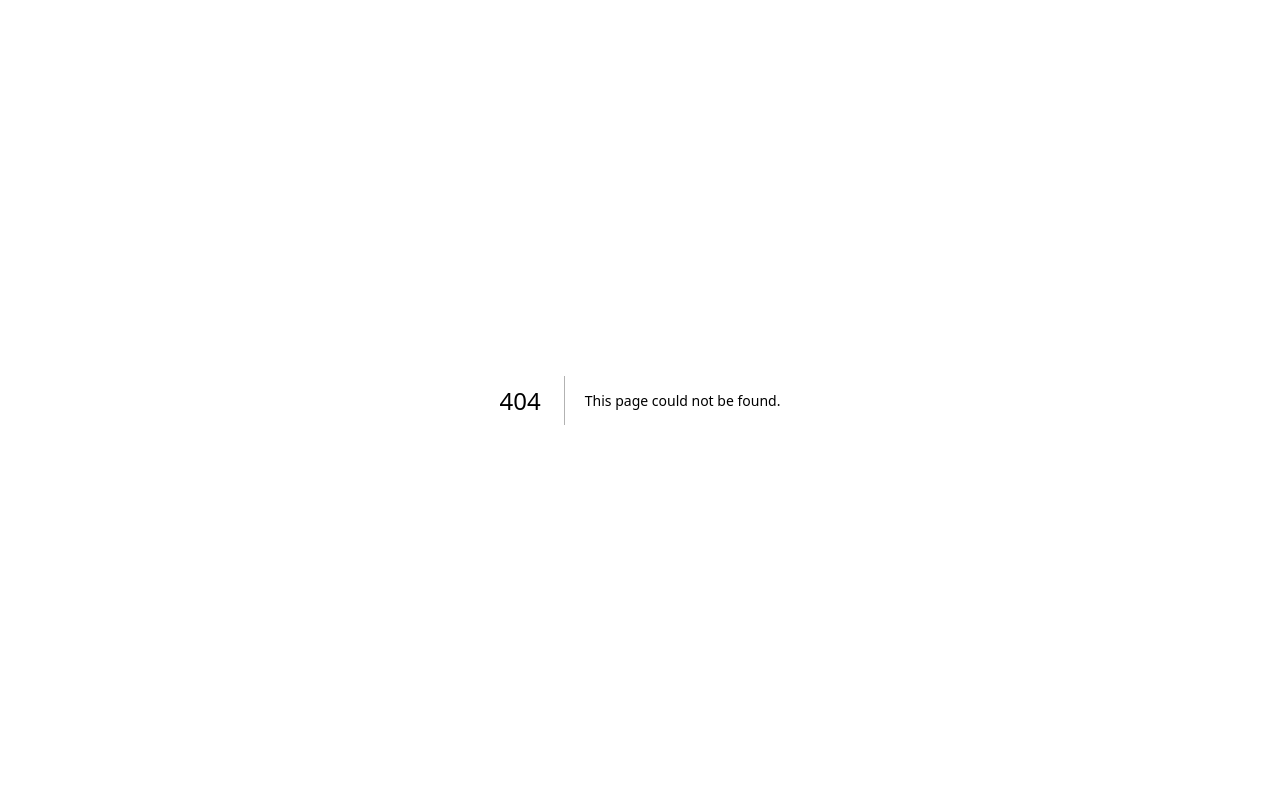
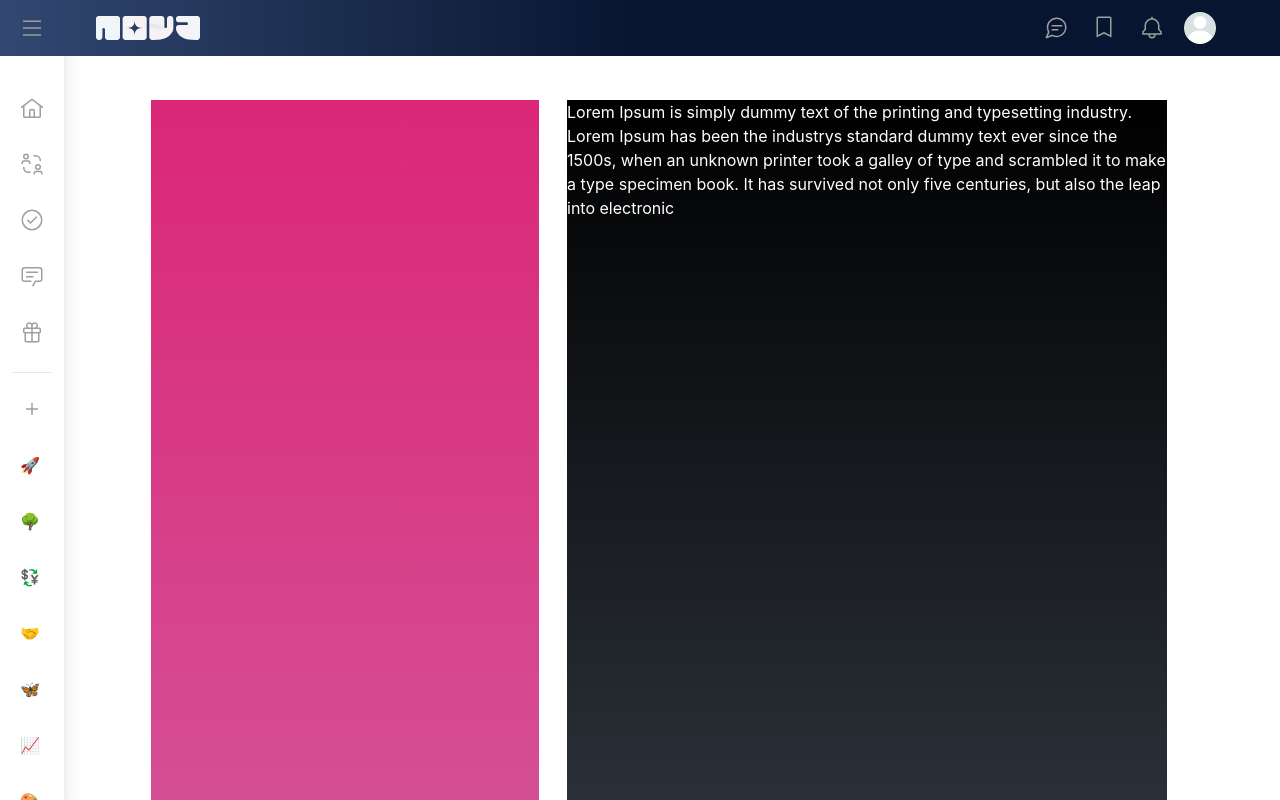
Before and after one commit to Balaganesh003/nova, a Next.js app: page /profile in a window 1280 px wide. Before the commit this address had no page. Built offline with nearby package versions, Linux system fonts and the light colour scheme.

Commit message:
Added the pagelayout for the profile page

```diff
--- a/pages/_app.js
+++ b/pages/_app.js
@@ -1,11 +1,18 @@
 import '../styles/globals.css';
 import '../styles/styles.scss';
 import { Provider } from 'react-redux';
+import NavBar from '../components/NavBar';
+import SideBar from '../components/SideBar';
+import { useState } from 'react';
 import store from '../store';
 
 function MyApp({ Component, pageProps }) {
+  const [sidebarOpen, setSidebarOpen] = useState(false);
+
   return (
     <Provider store={store}>
+      <NavBar sidebarOpen={sidebarOpen} setSidebarOpen={setSidebarOpen} />
+      <SideBar sidebarOpen={sidebarOpen} setSidebarOpen={setSidebarOpen} />
       <Component {...pageProps} />
     </Provider>
   );
--- a/pages/index.js
+++ b/pages/index.js
@@ -1,13 +1,10 @@
 import Head from 'next/head';
-import NavBar from '../components/NavBar';
-import SideBar from '../components/SideBar';
 import Feed from '../components/Feed';
 import { useState } from 'react';
 import TrendingPosts from '../components/TrendingPosts';
 import CreatePost from '../components/CreatePost';
 
 export default function Home() {
-  const [sidebarOpen, setSidebarOpen] = useState(false);
   const [createPostOpen, setCreatePostOpen] = useState(false);
 
   const openCreatePost = () => {
@@ -17,7 +14,6 @@ export default function Home() {
   const closeCreatePost = () => {
     setCreatePostOpen(false);
   };
-
   return (
     <div>
       <Head>
@@ -27,8 +23,6 @@ export default function Home() {
       </Head>
 
       <main className={` min-h-[100vh]  bg-[#f4f4f4] overflow-x-hidden `}>
-        <NavBar sidebarOpen={sidebarOpen} setSidebarOpen={setSidebarOpen} />
-        <SideBar sidebarOpen={sidebarOpen} setSidebarOpen={setSidebarOpen} />
         <div className=" mx-auto lg:flex lg:ml-16 justify-center xs:w-full md:max-w-[34rem] lg:max-w-[100%]  lg:mr-5 lg:mt-[5.5rem] mt-[3.5rem] md:mt-[4rem]">
           <div className="grid grid-cols-10 lg:w-[93%] xl:w-[75%] 2xl:w-[72.5rem] gap-8 ">
             <div className="col-span-10 lg:col-span-7  w-full outline-2">
--- /dev/null
+++ b/pages/profile.js
@@ -0,0 +1,26 @@
+import React from 'react';
+
+const Profile = () => {
+  return (
+    <div className="flex flex-col md:flex-row md:gap-7 gap-3 lg:ml-[3.13rem] pt-[3.5rem] justify-center md:max-h-screen md:overflow-hidden  md:scrollbar-hide">
+      <div className="md:w-[388px] flex-shrink-0 md:ml-7 md:pt-11 md:pb-14 md:overflow-y-scroll md:max-h-screen bg-gradient-to-b md:scrollbar-hide">
+        <div className="w-full h-[200rem]  bg-gradient-to-b from-pink-600 to-blue-200"></div>
+        {/* Content for the left column */}
+      </div>
+      <div className="md:max-w-[600px] md:mr-10 md:pt-11 md:pb-14 md:overflow-y-scroll md:max-h-screen bg-gradient-to-b md:scrollbar-hide ">
+        {/* Content for the right column */}
+        <div className="w-full  flex flex-wrap h-[200rem] bg-gradient-to-b from-black to-blue-200">
+          <h1 className="text-white text-wrap">
+            Lorem Ipsum is simply dummy text of the printing and typesetting
+            industry. Lorem Ipsum has been the industrys standard dummy text
+            ever since the 1500s, when an unknown printer took a galley of type
+            and scrambled it to make a type specimen book. It has survived not
+            only five centuries, but also the leap into electronic
+          </h1>
+        </div>
+      </div>
+    </div>
+  );
+};
+
+export default Profile;
```
